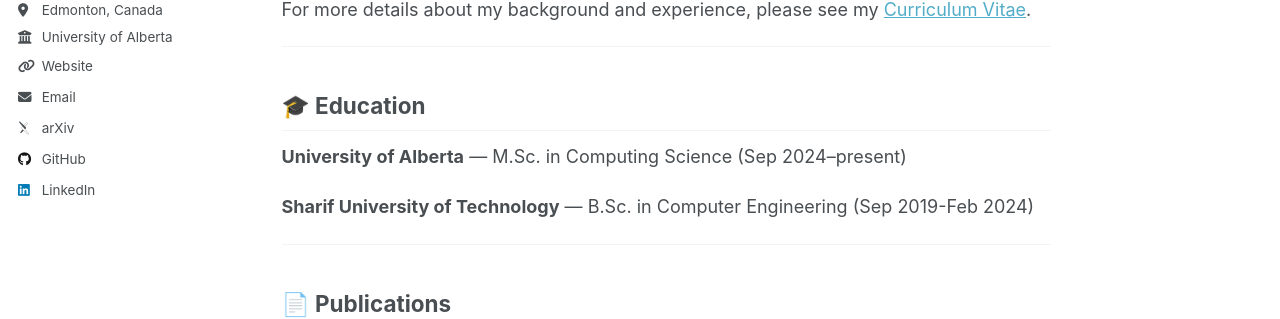
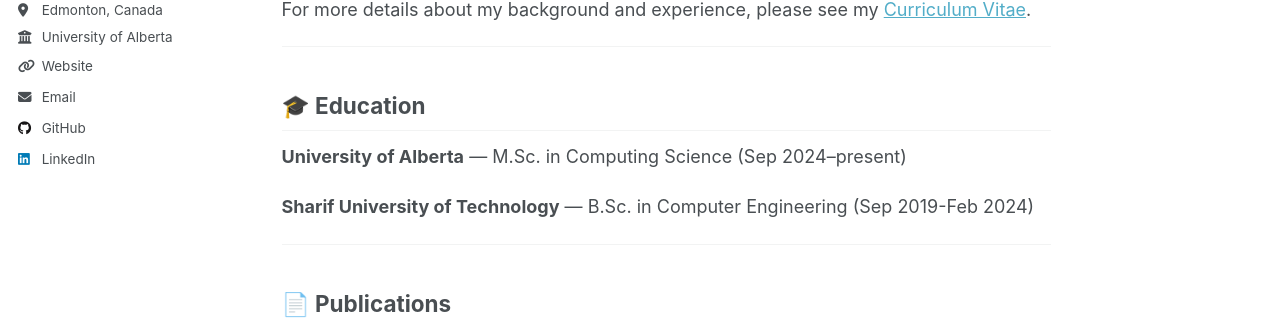
Before and after one commit to mmdrez4/mmdrez4.github.io, a Jekyll site: the page built from _pages/about.md, in a window 1280 px wide. Shown: the part 461-780 px from the top of the page. Built offline with Jekyll 4.4.1, drawn with Linux system fonts in a browser that asks for light colours; some web fonts are replaced; a script that is not in the unit is left out.

Commit message:
Update _config.yml

```diff
--- a/_config.yml
+++ b/_config.yml
@@ -22,7 +22,7 @@
 
   # Academic profiles
   # googlescholar    : "https://scholar.google.com/citations?user=PS_CX0AAAAAJ"
-  arxiv            : "https://arxiv.org/abs/2508.07087"
+  # arxiv            : "https://arxiv.org/abs/2508.07087"
   orcid            : # add if you register one
   researchgate     : # optional
   scopus           : # optional
```
